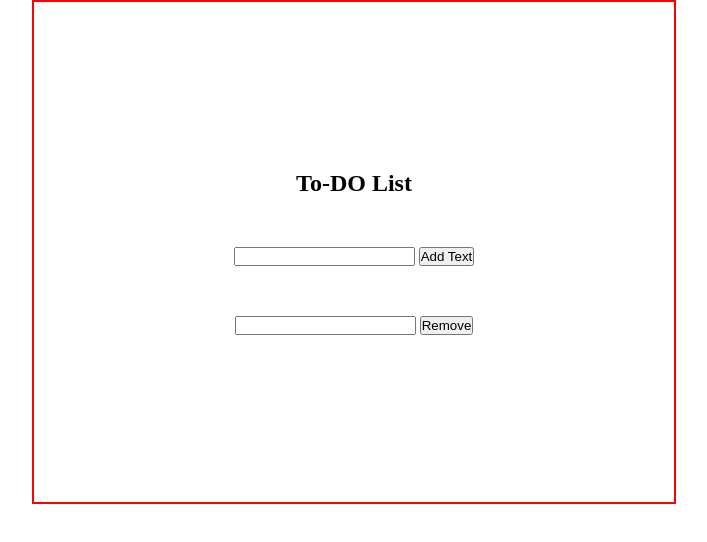
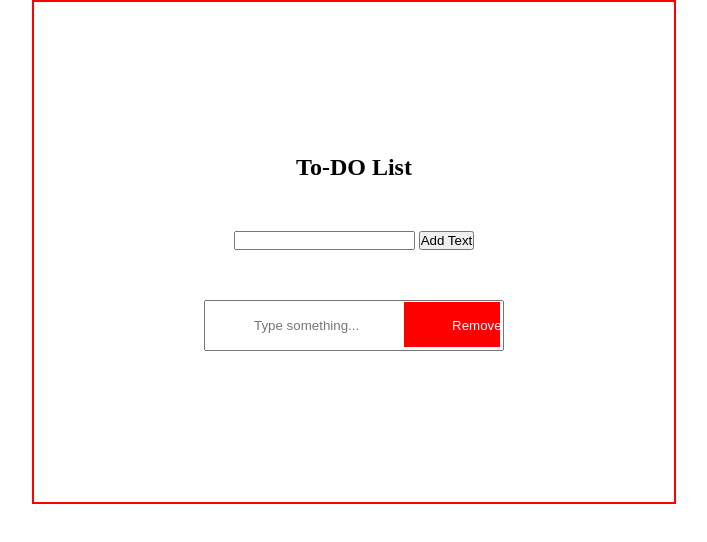
Before and after one commit to osamakhan18/todo-list-app-in-javascript, a plain HTML site: page index.html in a window 1280 px wide. Shown: the whole page, without its empty margins (286-993 px from the left). Drawn offline with Linux system fonts and the light colour scheme.

Commit message:
add the css styling for the input and remove button

```diff
--- a/index.html
+++ b/index.html
@@ -17,10 +17,10 @@
             <button id="change ">Add Text</button>
         </ul>
 
-        <ul >
-            <input type="text" id="input2">
+        <div class="input-container">
+            <input type="text" id="input2" placeholder="Type something...">
             <button id="remove">Remove</button>
-        </ul>
+        </div>
 
     </div>
 </body>
--- a/style.css
+++ b/style.css
@@ -14,3 +14,31 @@
     flex-direction: column;
     gap: 50px;
 }
+
+.input-container {
+    position: relative;
+    width: 300px;
+    height: auto;
+
+}
+
+#input2 {
+    width: 100%;
+    padding-right: 60px; /* Adjust to make space for the button */
+    box-sizing: border-box;
+    padding: 1rem 3rem;
+}
+
+#remove {
+    position: absolute;
+    right: 4px;
+    top: 2px;
+    height: 90%;
+    width: 50px;
+    background-color: red;
+    color: white;
+    border: none;
+    cursor: pointer;
+    padding: 1rem 3rem;
+    text-align: center;
+}
```
